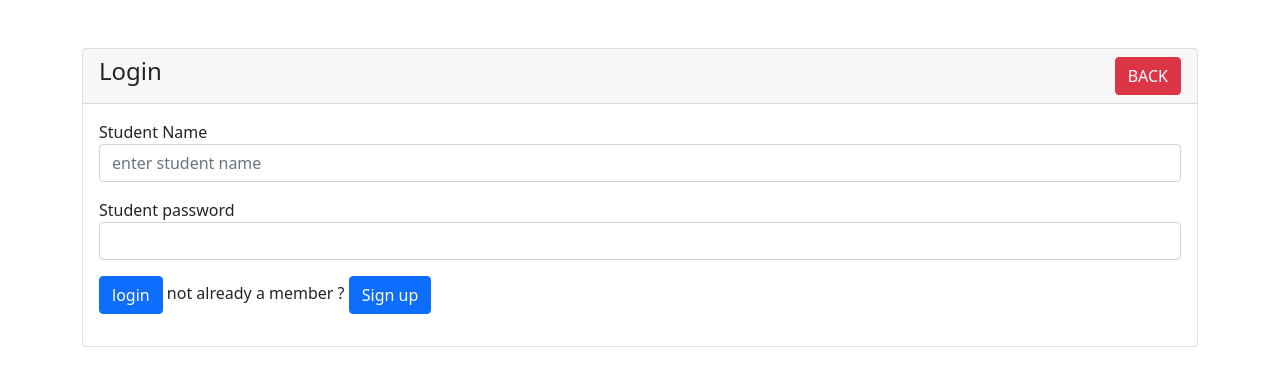
After one commit to jodosjodos/Jean-de-Dieu-NSHIMYUMUKIZA, a PHP site: page /CRUD/login.php in a window 1280 px wide. The commit adds this page. Shown: the top 386 px of the page. Run offline with PHP 8.4, Linux system fonts and the light colour scheme.

Commit message:
adding login ,sign up and logout

```diff
--- /dev/null
+++ b/dbcon2.php
@@ -0,0 +1,12 @@
+<?php
+
+
+
+
+ $connect = mysqli_connect("localhost","root","","login_db");
+
+if(!$connect){
+    die('Connection Failed'. mysqli_connect_error());
+}
+
+?>
--- a/index.php
+++ b/index.php
@@ -1,6 +1,11 @@
 <?php
     session_start();
     require 'dbcon.php';
+    if (!isset($_SESSION['loggedin']) || $_SESSION['loggedin'] !== true) {
+
+        header('Location: '.'http://localhost/CRUD/login.php');
+        exit();
+    }
 ?>
 <!doctype html>
 <html lang="en">
@@ -84,6 +89,7 @@
                 </div>
             </div>
         </div>
+        <a type="submit"  class="btn btn-primary"  href="./logout.php" >Logout </a>
     </div>
 
     <script src="https://cdn.jsdelivr.net/npm/bootstrap@5.1.3/dist/js/bootstrap.bundle.min.js"></script>
--- /dev/null
+++ b/login.php
@@ -0,0 +1,64 @@
+<?php
+
+include("./dbcon2.php");
+?>
+
+<!doctype html>
+<html lang="en">
+  <head>
+    <!-- Required meta tags -->
+    <meta charset="utf-8">
+    <meta name="viewport" content="width=device-width, initial-scale=1">
+
+    <!-- Bootstrap CSS -->
+    <link href="https://cdn.jsdelivr.net/npm/bootstrap@5.1.3/dist/css/bootstrap.min.css" rel="stylesheet">
+
+    <title>Student Create</title>
+</head>
+<body>
+<?php include('message.php'); ?>
+
+    <div class="container mt-5">
+
+       <div class="row">
+            <div class="col-md-12">
+                <div class="card">
+                    <div class="card-header">
+                        <h4>Login
+                            <a href="index.php" class="btn btn-danger float-end">BACK</a>
+                        </h4>
+                    </div>
+                    <div class="card-body">
+                        <form action="code.php" method="POST">
+
+                            <div class="mb-3">
+                                <label>Student Name</label>
+                                <input type="text" name="username" class="form-control" placeholder="enter student name">
+                            </div>
+                            <div class="mb-3">
+                                <label>Student password</label>
+                                <input type="password" name="password" class="form-control">
+                            </div>
+
+
+                            <div class="mb-3">
+                                <input type="submit"  class="btn btn-primary" name="submit" value="login"/>
+                                not already a member ?  <a href="/CRUD/signUp.php" class="btn btn-primary">Sign up</a>
+                            </div>
+
+                        </form>
+                    </div>
+                </div>
+            </div>
+        </div>
+    </div>
+
+    <script src="https://cdn.jsdelivr.net/npm/bootstrap@5.1.3/dist/js/bootstrap.bundle.min.js"></script>
+</body>
+</html>
+
+<?php
+
+
+
+?>
--- /dev/null
+++ b/logout.php
@@ -0,0 +1,6 @@
+<?php
+include("./dbcon2.php");
+session_start();
+session_destroy();
+header("location:"."http://localhost/CRUD/login.php");
+?>
```
Also changed, not shown: code.php (+46 -0 lines), signUp.php (added, +66 -0 lines).
